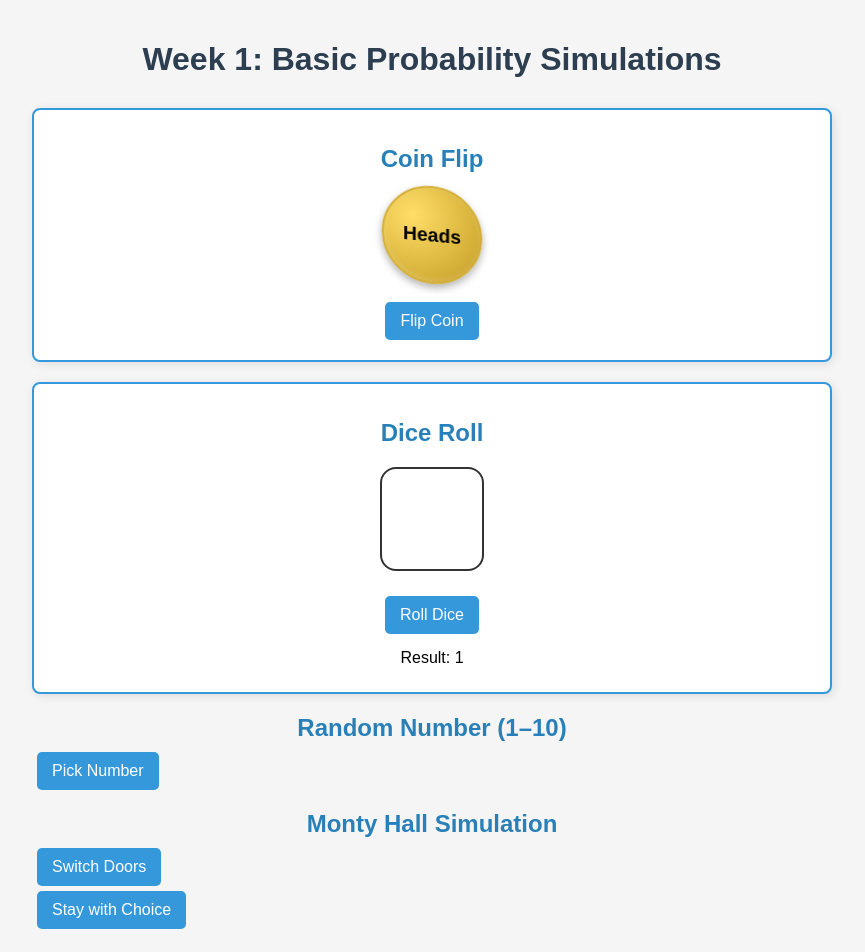
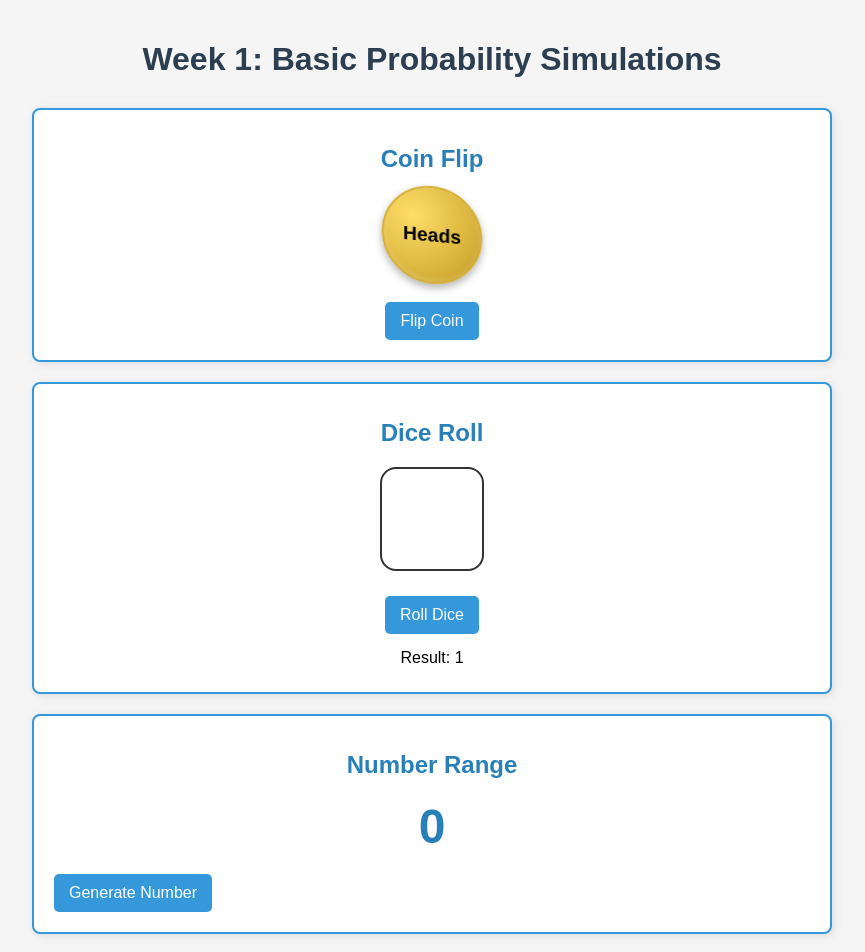
Before and after one commit to OdinsBeard82/probability-statistics-python, a React (Create React App) app in the folder probability-statistics-web/: page / in a window 1280 px wide. Shown: the top 952 px of the page, without its empty margins (208-1073 px from the left). Built offline with nearby package versions, Linux system fonts and the light colour scheme.

Commit message:
coin and dice capitilization corrected

```diff
--- a/probability-statistics-web/src/components/CoinFlip.js
+++ b/probability-statistics-web/src/components/CoinFlip.js
@@ -1,5 +1,5 @@
 import React, { useState } from 'react';
-import Coin from './images/Coin';
+import Coin from './images/coin';
 import './images/coin.css';
 
 function CoinFlip() {
--- a/probability-statistics-web/src/components/DiceRoll.js
+++ b/probability-statistics-web/src/components/DiceRoll.js
@@ -1,5 +1,5 @@
 import React, { useState } from 'react';
-import Dice from './images/Dice';
+import Dice from './images/dice';
 import './images/dice.css';
 
 function DiceRoll() {
--- a/probability-statistics-web/src/components/NumberRange.js
+++ b/probability-statistics-web/src/components/NumberRange.js
@@ -1,18 +1,22 @@
 import React, { useState } from 'react';
+import './images/NumberRange.css';
 
 function NumberRange() {
-    const [number, setNumber] = useState(null);
+    const [number, setNumber] = useState(0);
 
-    const pickNumber = () => {
-        const outcome = Math.floor(Math.random() * 10) + 1; // 1-10
-        setNumber(outcome);
+    const generateNumber = () => {
+        const randomNum = Math.floor(Math.random() * 100) + 1; // example 1–100
+        setNumber(randomNum);
     };
 
     return (
-        <div style={{ marginBottom: '20px' }}>
-            <h2>Random Number (1–10)</h2>
-            <button onClick={pickNumber}>Pick Number</button>
-            {number && <p>Number: {number}</p>}
+        <div className="NumberRange">
+            <h2>Number Range</h2>
+
+            {/* Animated number */}
+            <div className="number-display">{number}</div>
+
+            <button onClick={generateNumber}>Generate Number</button>
         </div>
     );
 }
--- /dev/null
+++ b/probability-statistics-web/src/components/images/NumberRange.css
@@ -0,0 +1,35 @@
+.NumberRange {
+    text-align: center;
+    margin-bottom: 20px;
+}
+
+.number-display {
+    font-size: 48px;
+    font-weight: bold;
+    color: #2980b9;
+    margin: 20px 0;
+    /* Add animation for "rolling" effect */
+    transition: transform 0.5s ease, color 0.5s ease;
+}
+
+/* Animate on change using a simple scale effect */
+.number-display.animate {
+    transform: scale(1.3);
+    color: #e67e22;
+}
+
+button {
+    background-color: #3498db;
+    color: white;
+    border: none;
+    padding: 10px 15px;
+    border-radius: 5px;
+    cursor: pointer;
+    font-size: 16px;
+    display: block;
+    margin: 10px auto;
+}
+
+button:hover {
+    background-color: #2980b9;
+}
```
